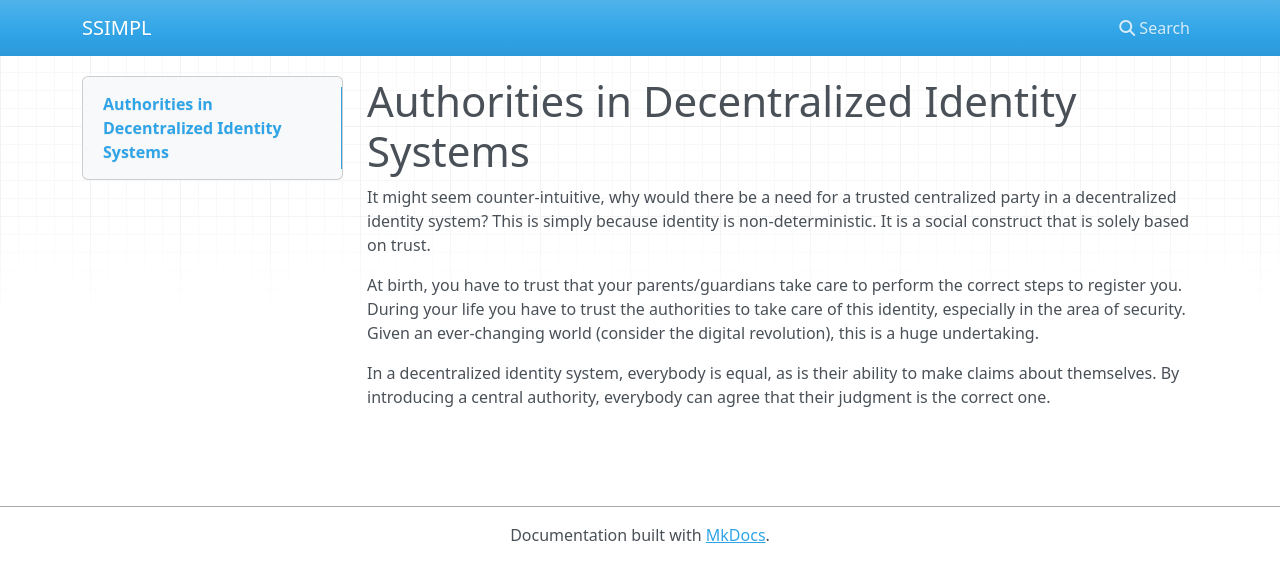
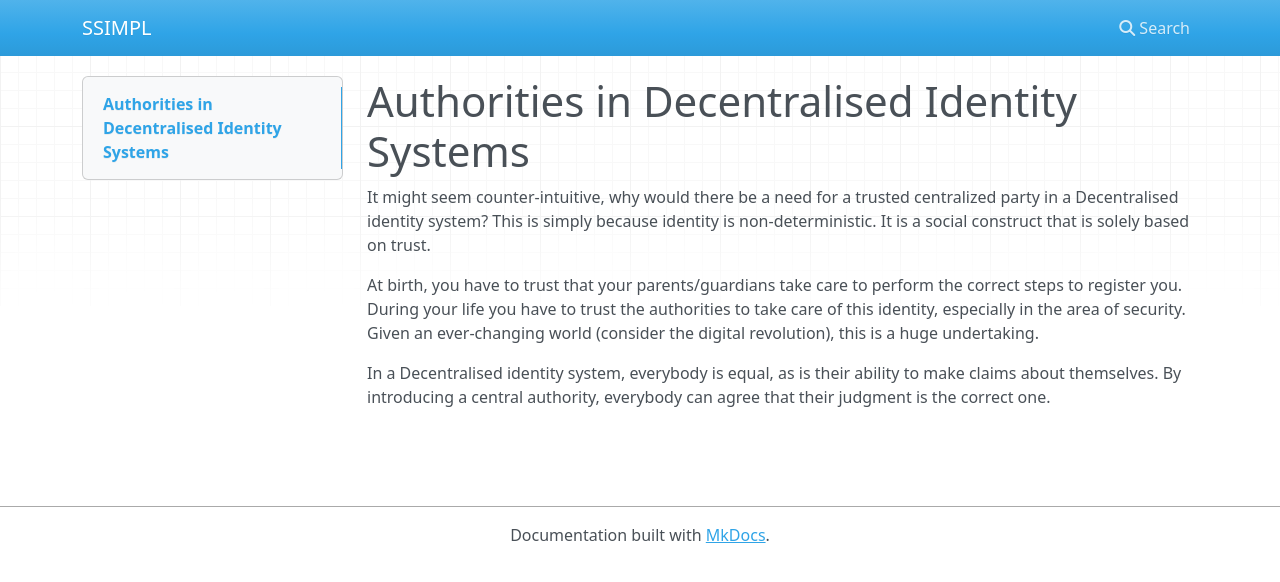
Before and after one commit to compilit/ssimpl, an MkDocs documentation site: the page built from docs/authority-in-decentralised-systems.md, in a window 1280 px wide. Shown: the top 582 px of the page. Built offline with MkDocs 1.6.1, drawn with Linux system fonts in a browser that asks for light colours; nearby versions of some CDN libraries.

Commit message:
chore: fixed some typos

```diff
--- a/docs/authority-in-decentralized-systems.md
+++ b/docs/authority-in-decentralised-systems.md
@@ -1,6 +1,6 @@
-# Authorities in Decentralized Identity Systems
+# Authorities in Decentralised Identity Systems
 
-It might seem counter-intuitive, why would there be a need for a trusted centralized party in a decentralized identity
+It might seem counter-intuitive, why would there be a need for a trusted centralized party in a Decentralised identity
 system?
 This is simply because identity is non-deterministic. It is a social construct that is solely based on trust.
 
@@ -8,6 +8,6 @@ At birth, you have to trust that your parents/guardians take care to perform the
 your life you have to trust the authorities to take care of this identity, especially in the area of security. Given an
 ever-changing world (consider the digital revolution), this is a huge undertaking.
 
-In a decentralized identity system, everybody is equal, as is their ability
+In a Decentralised identity system, everybody is equal, as is their ability
 to make claims about themselves. By introducing a central authority, everybody can agree that their judgment is the
 correct one.
```
